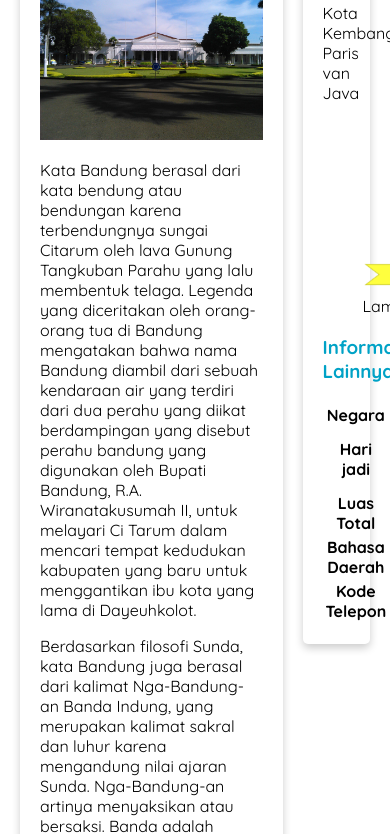
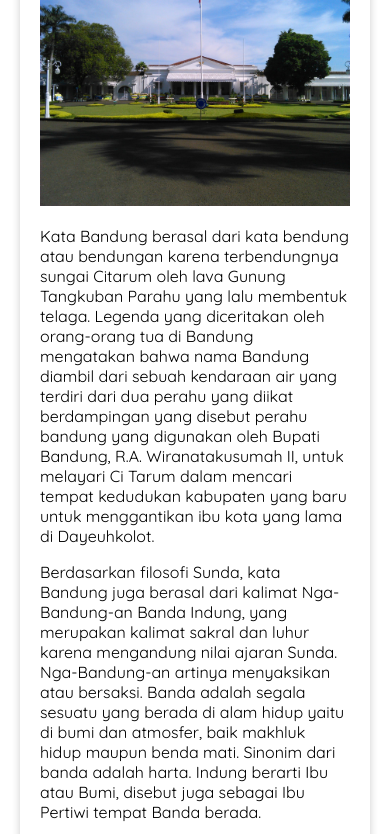
Before and after one commit to ihsanoo/latihanwebdasar, a plain HTML site: page index.html in a window 390 px wide. Shown: the part 460-1294 px from the top of the page. Drawn offline with Linux system fonts and the light colour scheme.

Commit message:
add media query

```diff
--- a/asset/style.css
+++ b/asset/style.css
@@ -97,3 +97,11 @@ aside {
     width: 25%;
     padding-left: 20px;
 }
+
+@media screen and (max-width: 1000px) {
+    #content, aside {
+        width: 100%;
+        padding: 0;
+    }
+
+}
--- a/index.html
+++ b/index.html
@@ -2,7 +2,7 @@
 <html>
   <head>
     <meta charset="utf-8" />
-    <meta name="viewport" content="width=device-width, initial scale=1">
+    <meta name="viewport" content="width=device-width, initial-scale=1.0" />
     <title>Halaman Profil Bandung</title>
 
     <!-- My Own Styles -->
```
